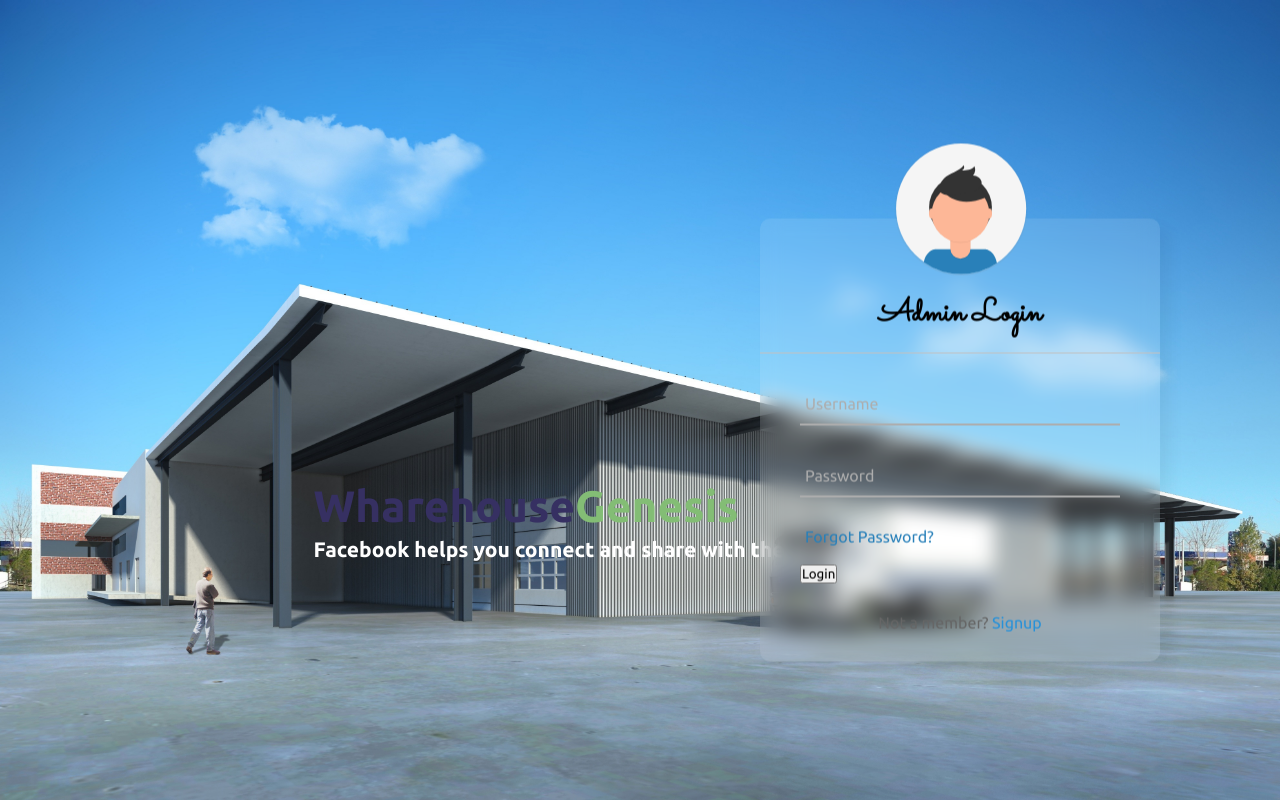
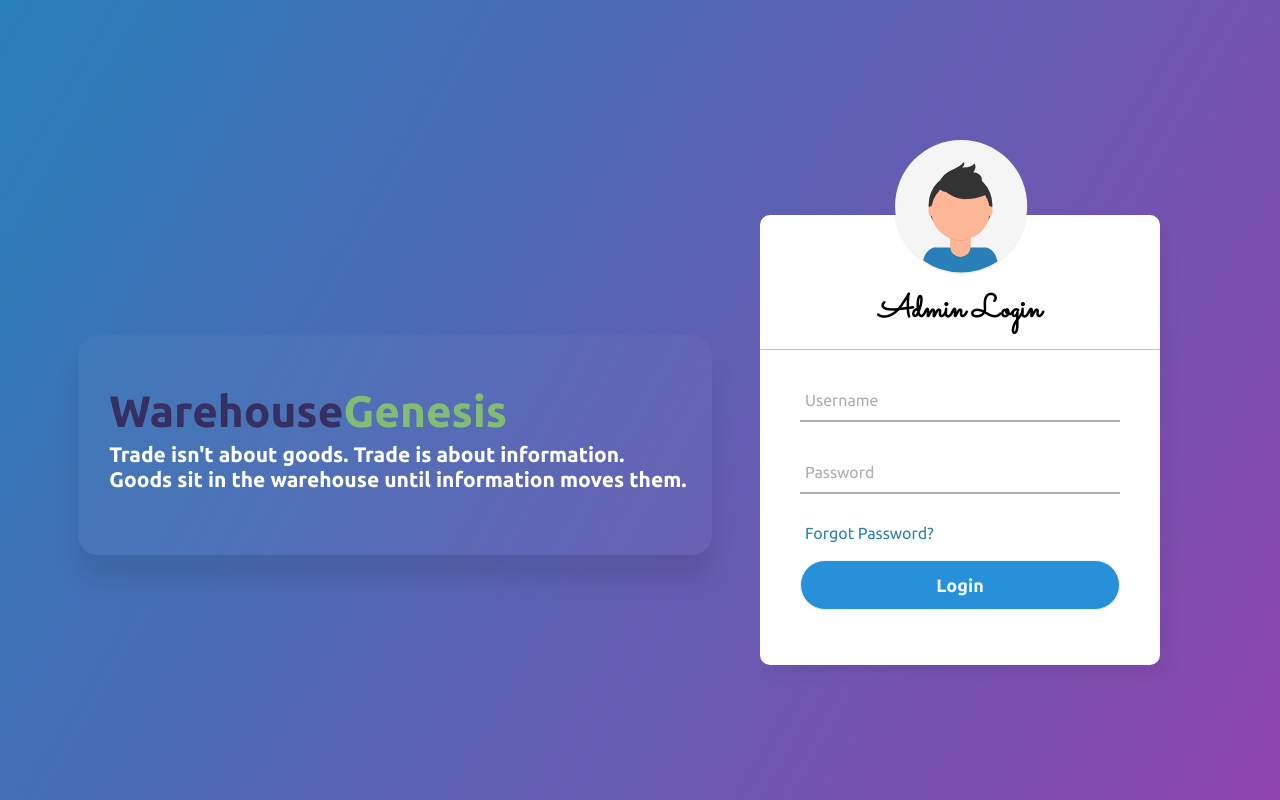
Before and after one commit to JahirMullick/WarehouseGenesis, an Electron app: page Html/LoginForm.html in a window 1280 px wide. Drawn offline with Linux system fonts and the light colour scheme.

Commit message:
add message in a transparent card

```diff
--- a/CSS/LoginForm.css
+++ b/CSS/LoginForm.css
@@ -10,12 +10,11 @@
 }
 
 body {
-  /* margin: 0;
+  overflow: hidden;
+  margin: 0;
   padding: 0;
   background: linear-gradient(120deg, #2980b9, #8e44ad);
-  height: 100vh;
-  overflow: hidden; */
-  background: url(/resources/warehouse.jpg);
+  /* background: url(/resources/warehouse.jpg); */
   background-size: cover;
   min-height: 100vh;
   background-position: center;
@@ -24,30 +23,25 @@
   align-items: center;
 }
 
-.card{
+.card {
   position: absolute;
-  width: 600px;
-  height: 300px;
-  background: rgba(255, 255, 255, 0.1);
-  box-shadow: 0 25px 25px rgba(0, 0, 0, 0.1);
+  background: rgba(255, 255, 255, 0.03);
+  box-shadow: 0 25px 25px rgb(0 0 0 / 10%);
   border-radius: 20px;
-  width: 680px;
-  margin-left: -10px;
-  margin-top: 17%;
-  height: 265px;
+  width: 634px;
+  margin-left: -491px;
+  margin-top: 7%;
+  height: 220px;
   backdrop-filter: blur(2px);
 }
 
 .massage {
-  justify-content: center;
-  align-items: center;
-  width: 60%;
-  margin-top: 19%;
-  margin-left: 9%;
+  width: 92%;
+  margin-top: 8%;
+  margin-left: 5%;
   font-size: 44px;
   font-weight: 600;
   color: #363062;
-  /* color: black; */
 }
 
 .massage span {
@@ -68,11 +62,12 @@
   left: 75%;
   transform: translate(-50%, -50%);
   width: 400px;
-  /* background: white; */
-  background: rgba(255, 255, 255, 0.1);
+  height: 450px;
+  background: white;
+  /* background: rgba(255, 255, 255, 0.1); */
   border-radius: 10px;
   box-shadow: 10px 10px 15px rgba(0, 0, 0, 0.05);
-  backdrop-filter: blur(10px);
+  /* backdrop-filter: blur(10px); */
 }
 
 .img {
--- a/Html/LoginForm.html
+++ b/Html/LoginForm.html
@@ -1,15 +1,25 @@
 <!DOCTYPE html>
 <html lang="en">
+
 <head>
   <meta charset="UTF-8">
   <meta http-equiv="X-UA-Compatible" content="IE=edge">
   <meta name="viewport" content="width=device-width, initial-scale=1.0">
   <link rel="stylesheet" href="/CSS/LoginForm.css">
-    <link rel="stylesheet" href="https://cdnjs.cloudflare.com/ajax/libs/font-awesome/5.15.3/css/all.min.css"/>
+  <link rel="stylesheet" href="https://cdnjs.cloudflare.com/ajax/libs/font-awesome/5.15.3/css/all.min.css" />
+  <script src="/JS/LoginForm.js"></script>
   <title>Login</title>
 </head>
+
 <body>
-  <div class="massage">Wharehouse<span>Genesis</span><p> Facebook helps you connect and share with the people in your life.</p></div>
+  <div class="card">
+
+    <div class="massage">Warehouse<span>Genesis</span>
+      <p> Trade isn't about goods. Trade is about information. Goods sit in the warehouse until information moves them.
+      </p>
+    </div>
+  </div>
+
   <div class="center">
     <img class="img" src="/resources/undraw_profile_pic_ic-5-t (1).svg" alt="">
     <h1>Admin Login</h1>
@@ -25,13 +35,12 @@
         <label>Password</label>
       </div>
       <div class="pass">
-          <a href="#"> Forgot Password? </a> </div><br>
-        <input onclick="Get_Request()" type="submit" value="Login">
-        <div class="signup_link">
-          Not a member? <a href="#">Signup</a>
-        </div>
+        <a href="#"> Forgot Password? </a>
+      </div><br>
+      <input id="btn" onclick="Get_Request()"type="button" value="Login">
     </form>
   </div>
-    <script src="/JS/LoginRequest.js"></script>
+
 </body>
+
 </html>
```
Lines whose indentation alone changed are shown as unchanged.
